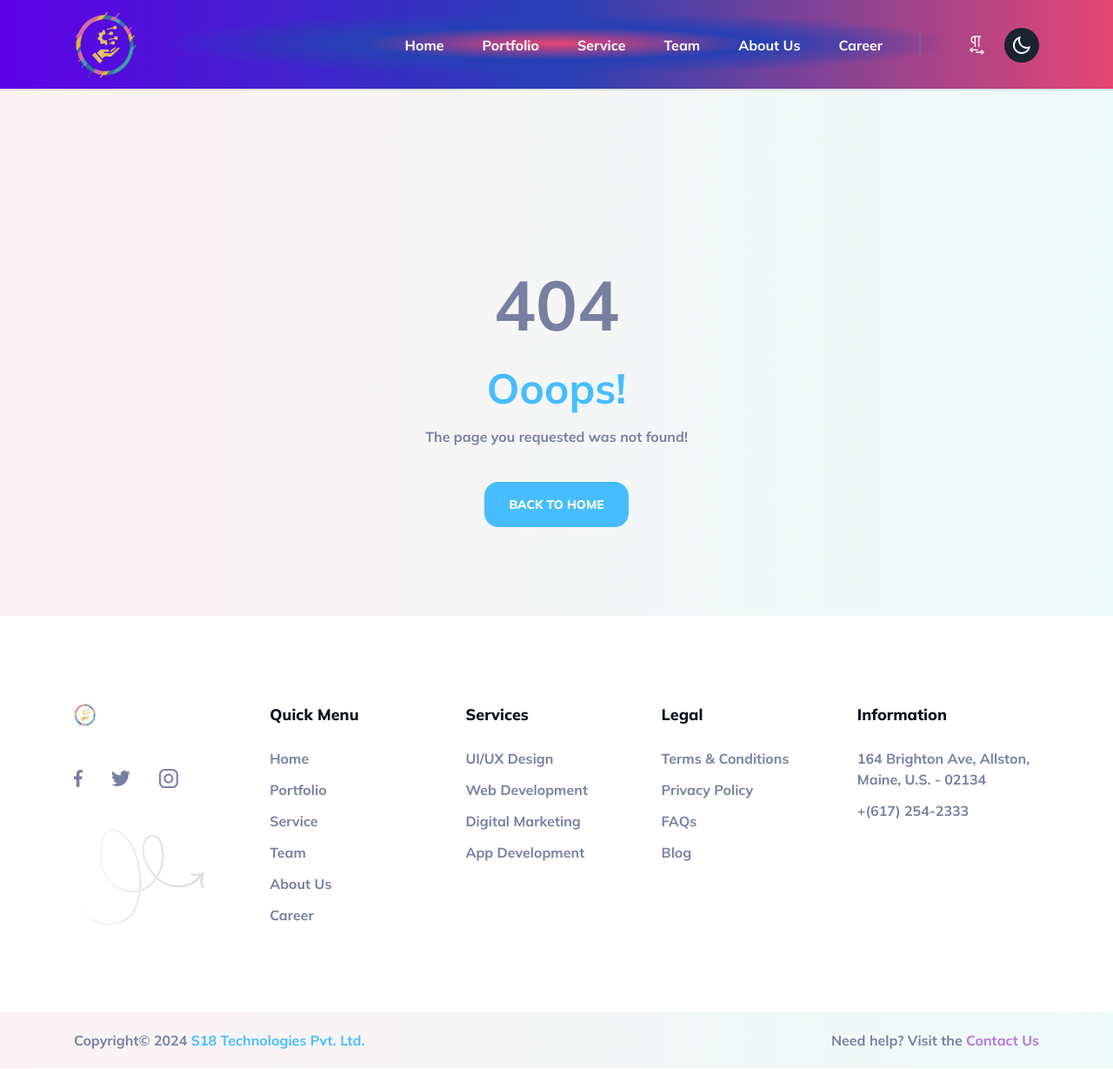
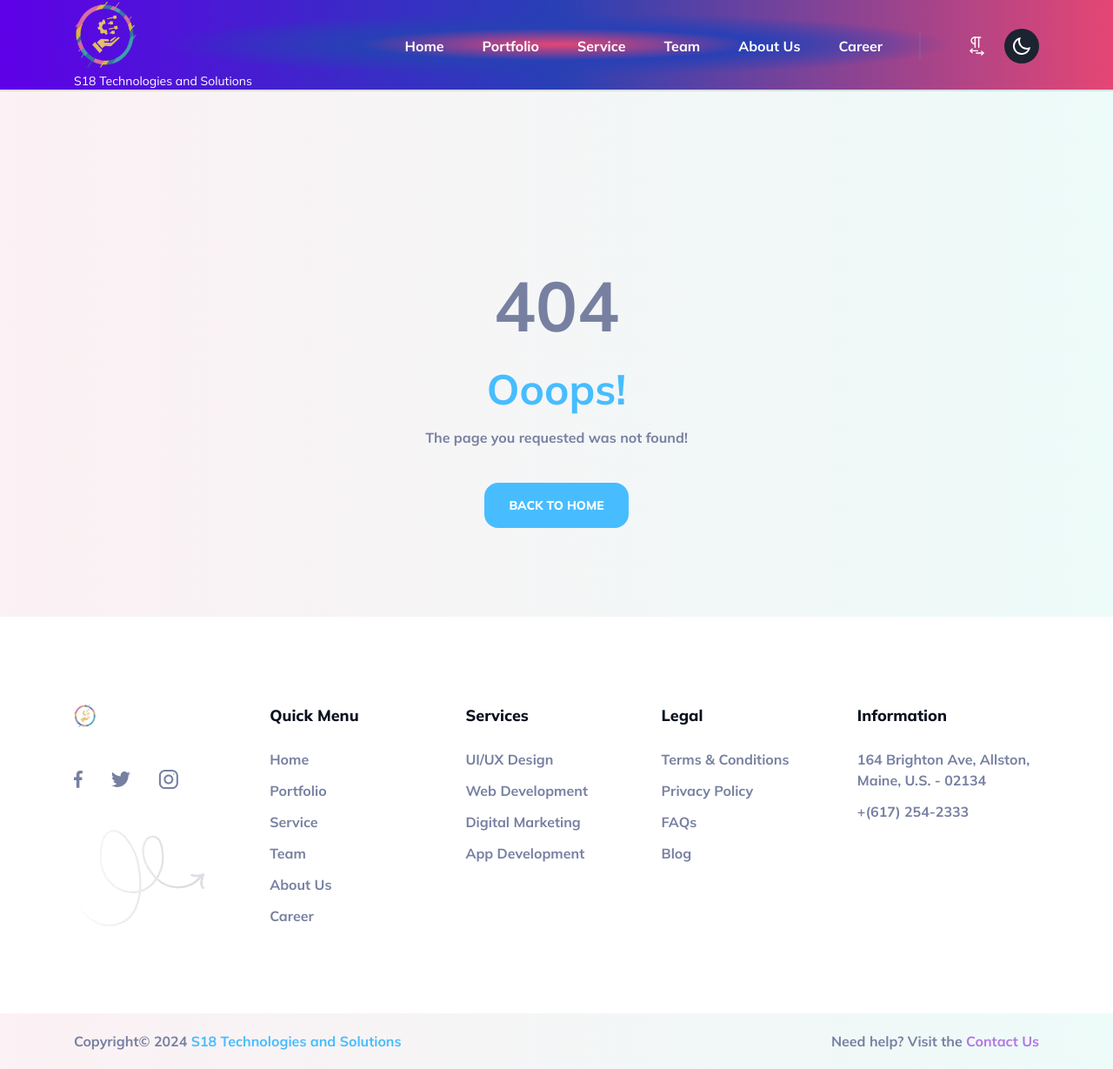
Before and after one commit to mayurpatil93/S18Website, a website: page 404.html in a window 1280 px wide. Shown: the whole page at 87% size. Drawn offline with Linux system fonts and the light colour scheme.

Commit message:
Add files via upload

```diff
--- a/404.html
+++ b/404.html
@@ -4,7 +4,7 @@
         <meta charset="UTF-8" />
         <meta http-equiv="X-UA-Compatible" content="IE=edge" />
         <meta name="viewport" content="width=device-width, initial-scale=1.0" />
-        <title>Test Template for S18</title>
+        <title>S18 Technologies and Solutions</title>
         <!-- Favicon -->
         <link rel="icon" type="icon" href="assets/images/favicon.png" />
         <!-- Fonts -->
@@ -19,7 +19,8 @@
             <header id="top-header" class="sticky top-0 z-50 bg-black/10 transition duration-300">
                 <div class="container">
                     <div class="relative flex items-center justify-between py-5 lg:py-0">
-                        <a href="index.html"><img src="assets/images/logo.png" alt="logo" class="h-20" /></a>
+                        <a href="index.html"><img src="assets/images/logo.png" alt="logo" class="h-20" />
+                            <span style="font-size: 14px; color: #ffffff;">S18 Technologies and Solutions</span></a>
                         <div class="flex items-center">
                             <div onclick="toggleMenu()" class="overlay fixed inset-0 z-[51] hidden bg-black/60 lg:hidden"></div>
                             <div class="menus">
@@ -346,7 +347,7 @@
                         <div class="flex flex-col items-center justify-between text-center font-bold dark:text-white md:flex-row">
                             <div>
                                 Copyright© <span class="curr-year">2022</span>
-                                <a href="javascript:" class="text-primary transition hover:text-secondary">S18 Technologies Pvt. Ltd.</a>
+                                <a href="javascript:" class="text-primary transition hover:text-secondary">S18 Technologies and Solutions</a>
                             </div>
                             <div>Need help? Visit the <a href="contact-us.html" class="text-secondary transition hover:text-primary">Contact Us</a></div>
                         </div>
```
Also changed, not shown: about-us.html (+4 -3 lines), application.html (+4 -3 lines), blog-details.html (+4 -3 lines), blog-landing.html (+4 -3 lines), blog.html (+4 -3 lines), career.html (+4 -3 lines), contact-us.html (+4 -3 lines), faq.html (+4 -3 lines), online-payments.html (+4 -3 lines), personal-portfolio.html (+4 -3 lines), portfolio-detail.html (+4 -3 lines), portfolio-landing.html (+4 -3 lines), portfolio.html (+4 -3 lines), privacy-policy.html (+4 -3 lines), 4 more files.
